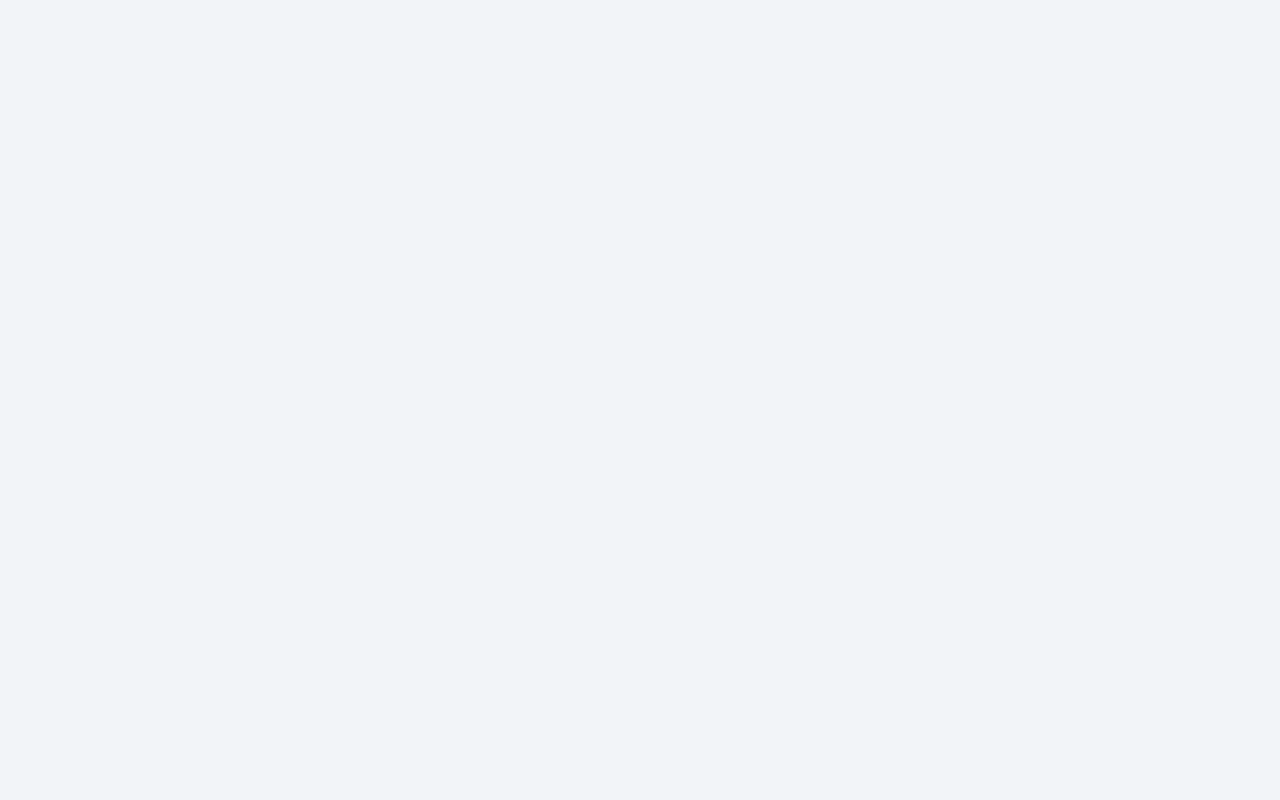
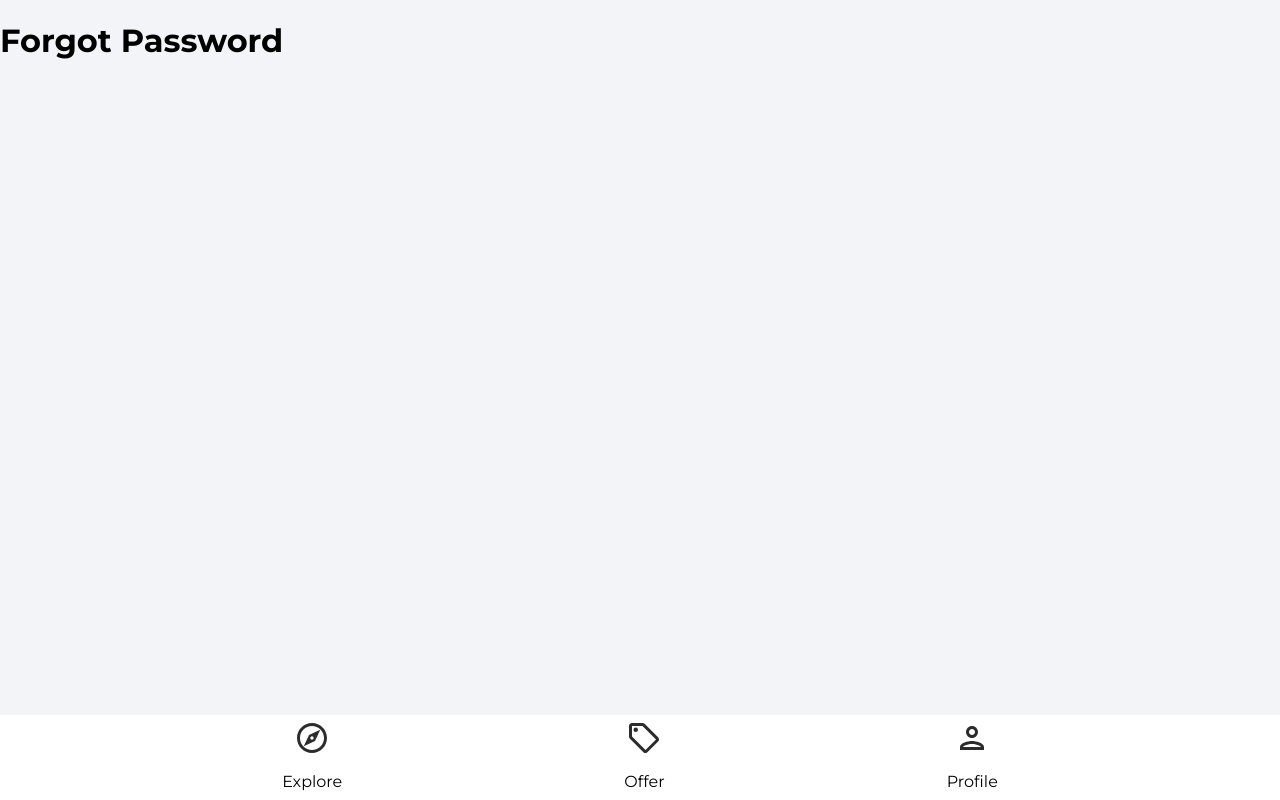
Before and after one commit to alancuenca/house-marketplace-app, a React (Create React App) app: page /forgot-password in a window 1280 px wide. Before the commit this address had no page. Built offline with nearby package versions, Linux system fonts and the light colour scheme.

Commit message:
Add Navbar JSX and import to App

```diff
--- a/src/App.js
+++ b/src/App.js
@@ -1,4 +1,5 @@
 import { BrowserRouter as Router, Routes, Route } from "react-router-dom";
+import Navbar from "./components/Navbar";
 import Explore from "./pages/Explore";
 import Offers from "./pages/Offers";
 import Profile from "./pages/Profile";
@@ -13,11 +14,12 @@
         <Routes>
           <Route path='/' element={<Explore />} />
           <Route path='/offers' element={<Offers />} />
-          <Route path='/profile' element={<Profile />} />
-          <Route path='/signin' element={<SignIn />} />
-          <Route path='/signup' element={<SignUp />} />
-          <Route path='/forgotpassword' element={<ForgotPassword />} />
+          <Route path='/profile' element={<SignIn />} />
+          <Route path='/sign-in' element={<SignIn />} />
+          <Route path='/sign-up' element={<SignUp />} />
+          <Route path='/forgot-password' element={<ForgotPassword />} />
         </Routes>
+        <Navbar />
       </Router>
     </>
   );
--- /dev/null
+++ b/src/components/Navbar.jsx
@@ -0,0 +1,29 @@
+import { useNavigate, useLocation } from "react-router-dom"
+import { ReactComponent as OfferIcon } from "../assets/svg/localOfferIcon.svg"
+import { ReactComponent as ExploreIcon } from "../assets/svg/exploreIcon.svg"
+import { ReactComponent as PersonOutlineIcon } from "../assets/svg/personOutlineIcon.svg"
+
+
+function Navbar() {
+    return (
+        <footer className="navbar">
+            <nav className="navbarNav">
+                <ul className="navbarListItems">
+                    <li className="navbarListItem">
+                        <ExploreIcon fill='#2c2c2c' width='36px' height='36px' />
+                        <p>Explore</p>
+                    </li>
+                    <li className="navbarListItem">
+                        <OfferIcon fill='#2c2c2c' width='36px' height='36px' />
+                        <p>Offer</p>
+                    </li>
+                    <li className="navbarListItem">
+                        <PersonOutlineIcon fill='#2c2c2c' width='36px' height='36px' />
+                        <p>Profile</p>
+                    </li>
+                </ul>
+            </nav>
+        </footer>
+    )
+}
+export default Navbar
```
